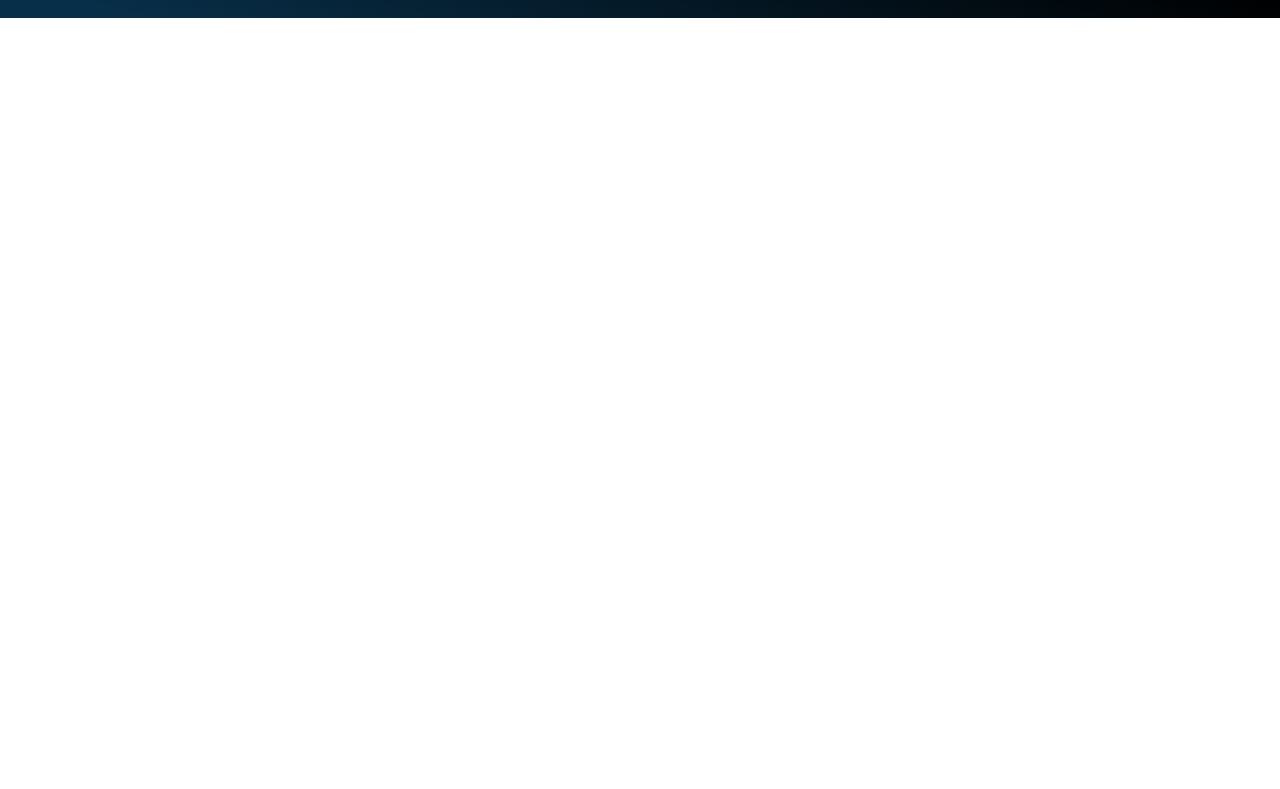
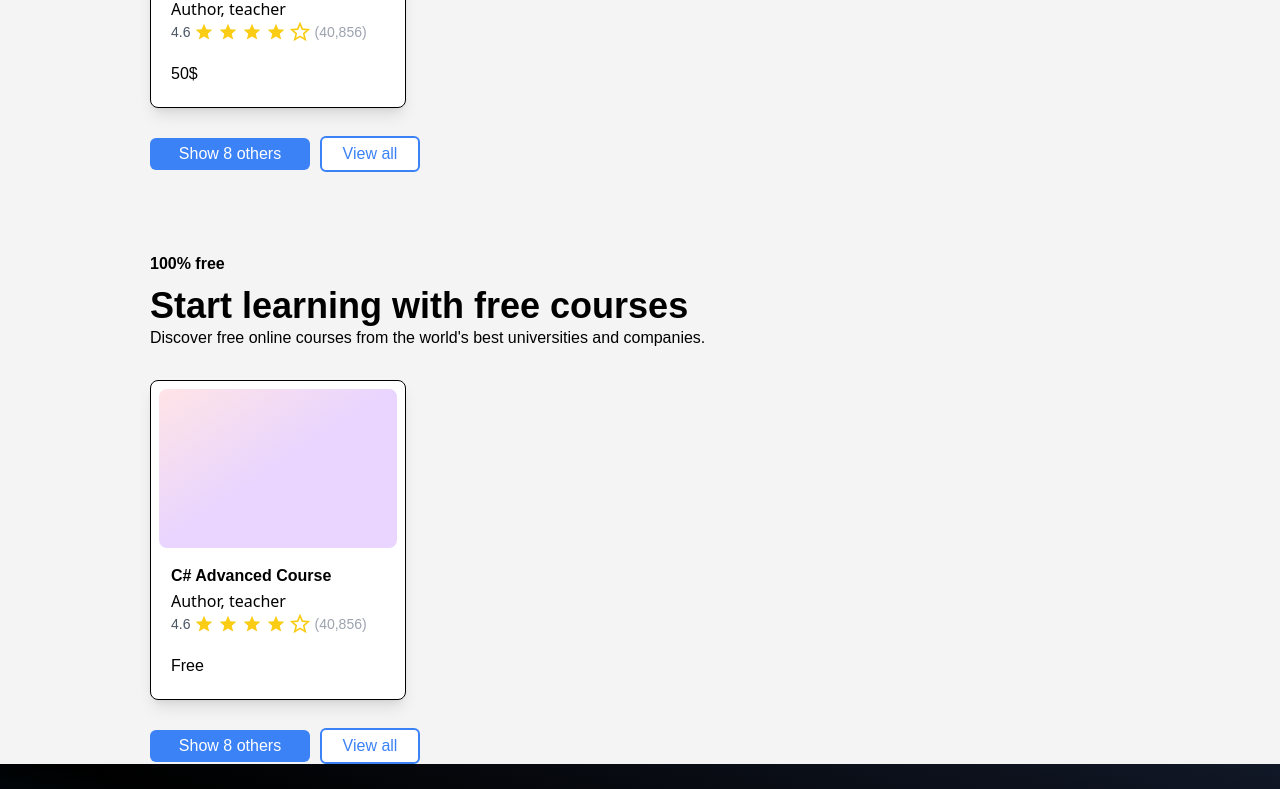
Before and after one commit to Edu-Trailblaze/Edu-Trailblaze-FE, a Next.js app in the folder EduTrailBlaze-FE/edutrailblaze/: page / in a window 1280 px wide. Shown: the part 1200-1989 px from the top of the page. Before the commit the page ends 1218 px from the top, so only its background shows below. Built offline with nearby package versions, Linux system fonts and the light colour scheme.

Commit message:
finish courses layout in homepage

```diff
--- a/EduTrailBlaze-FE/edutrailblaze/src/app/page.tsx
+++ b/EduTrailBlaze-FE/edutrailblaze/src/app/page.tsx
@@ -1,5 +1,6 @@
 import WebFooter from "@/components/footer";
 import WebHeader from "@/components/header";
+import HomeCourses from "@/components/home_courses";
 import ImageSlider from "@/components/image_slider";
 import Image from "next/image";
 
@@ -8,6 +9,7 @@ export default function Home() {
     <div>
       <WebHeader></WebHeader>
       <ImageSlider></ImageSlider>
+      <HomeCourses></HomeCourses>
       <WebFooter></WebFooter>
     </div>
   );
--- /dev/null
+++ b/EduTrailBlaze-FE/edutrailblaze/src/components/home_courses.tsx
@@ -0,0 +1,191 @@
+"use client";
+import React from "react";
+
+export default function HomeCourses() {
+  return (
+    <>
+    {/** Premium courses layout */}
+    <div className="bg-[#F4F4F4] px-[150px]">
+      <div>
+        <div className="mb-[30px]">
+          <p className="mb-[10px] font-bold">Invest in Yourself</p>
+          <h1 className="text-4xl font-bold">
+            Unlock Learning with Premium Courses
+          </h1>
+          <p>
+            Explore top-tier online courses from the world's leading
+            universities and companies.
+          </p>
+        </div>
+
+        <div className="transform transition duration-300 hover:scale-110 rounded-lg shadow-lg h-[20rem] w-[16rem] hover:shadow-xl bg-white border border-black">
+          <div className="bg-gradient-to-br from-rose-100 via-purple-200 to-purple-200 m-2 h-3/6 rounded-lg"></div>
+
+          <div className="px-5 pt-2 flex flex-col">
+            <h2 className="font-semibold">C# Advanced Course</h2>
+            <p className="block font-sans text-base font-light leading-relaxed text-inherit antialiased">
+              Author, teacher
+            </p>
+            {/* <!-- Rating Section --> */}
+            <div className="flex space-x-1 text-yellow-400">
+              {/* <!-- Rating text --> */}
+              <span className="text-gray-600 text-sm font-medium">4.6</span>
+              {/* <!-- Star icons --> */}
+              <svg
+                xmlns="http://www.w3.org/2000/svg"
+                fill="currentColor"
+                viewBox="0 0 24 24"
+                className="w-5 h-5"
+              >
+                <path d="M12 17.27L18.18 21l-1.64-7.03L22 9.24l-7.19-.61L12 2 9.19 8.63 2 9.24l5.46 4.73L5.82 21z" />
+              </svg>
+              <svg
+                xmlns="http://www.w3.org/2000/svg"
+                fill="currentColor"
+                viewBox="0 0 24 24"
+                className="w-5 h-5"
+              >
+                <path d="M12 17.27L18.18 21l-1.64-7.03L22 9.24l-7.19-.61L12 2 9.19 8.63 2 9.24l5.46 4.73L5.82 21z" />
+              </svg>
+              <svg
+                xmlns="http://www.w3.org/2000/svg"
+                fill="currentColor"
+                viewBox="0 0 24 24"
+                className="w-5 h-5"
+              >
+                <path d="M12 17.27L18.18 21l-1.64-7.03L22 9.24l-7.19-.61L12 2 9.19 8.63 2 9.24l5.46 4.73L5.82 21z" />
+              </svg>
+              <svg
+                xmlns="http://www.w3.org/2000/svg"
+                fill="currentColor"
+                viewBox="0 0 24 24"
+                className="w-5 h-5"
+              >
+                <path d="M12 17.27L18.18 21l-1.64-7.03L22 9.24l-7.19-.61L12 2 9.19 8.63 2 9.24l5.46 4.73L5.82 21z" />
+              </svg>
+              <svg
+                xmlns="http://www.w3.org/2000/svg"
+                fill="none"
+                stroke="currentColor"
+                strokeWidth="2"
+                viewBox="0 0 24 24"
+                className="w-5 h-5"
+              >
+                <path d="M12 17.27L18.18 21l-1.64-7.03L22 9.24l-7.19-.61L12 2 9.19 8.63 2 9.24l5.46 4.73L5.82 21z" />
+              </svg>
+              {/* <!-- Review count --> */}
+              <span className="text-gray-400 text-sm">(40,856)</span>
+            </div>
+
+            <p className="mt-5">50$</p>
+          </div>
+        </div>
+        <div className="mt-[20px]">
+          <button
+            className="w-[160px] bg-blue-500 cursor-pointer text-white px-2 py-1 mt-2 rounded-md transition duration-150 hover:bg-blue-700 mr-[10px]"
+            type="button"
+          >
+            Show 8 others
+          </button>
+          <button
+            className="w-[100px] bg-white text-blue-500 border-2 border-blue-500 cursor-pointer px-2 py-1 mt-2 rounded-md transition duration-150 hover:bg-blue-500 hover:text-white"
+            type="button"
+          >
+            View all
+          </button>
+        </div>
+      </div>
+
+      {/** Free courses layout */}
+      <div className="mt-[80px]">
+        <div className="mb-[30px]">
+          <p className="mb-[10px] font-bold">100% free</p>
+          <h1 className="text-4xl font-bold">
+          Start learning with free courses
+          </h1>
+          <p>
+          Discover free online courses from the world's best universities and companies.
+          </p>
+        </div>
+
+        <div className="transform transition duration-300 hover:scale-110 rounded-lg shadow-lg h-[20rem] w-[16rem] hover:shadow-xl bg-white border border-black">
+          <div className="bg-gradient-to-br from-rose-100 via-purple-200 to-purple-200 m-2 h-3/6 rounded-lg"></div>
+
+          <div className="px-5 pt-2 flex flex-col">
+            <h2 className="font-semibold">C# Advanced Course</h2>
+            <p className="block font-sans text-base font-light leading-relaxed text-inherit antialiased">
+              Author, teacher
+            </p>
+            {/* <!-- Rating Section --> */}
+            <div className="flex space-x-1 text-yellow-400">
+              {/* <!-- Rating text --> */}
+              <span className="text-gray-600 text-sm font-medium">4.6</span>
+              {/* <!-- Star icons --> */}
+              <svg
+                xmlns="http://www.w3.org/2000/svg"
+                fill="currentColor"
+                viewBox="0 0 24 24"
+                className="w-5 h-5"
+              >
+                <path d="M12 17.27L18.18 21l-1.64-7.03L22 9.24l-7.19-.61L12 2 9.19 8.63 2 9.24l5.46 4.73L5.82 21z" />
+              </svg>
+              <svg
+                xmlns="http://www.w3.org/2000/svg"
+                fill="currentColor"
+                viewBox="0 0 24 24"
+                className="w-5 h-5"
+              >
+                <path d="M12 17.27L18.18 21l-1.64-7.03L22 9.24l-7.19-.61L12 2 9.19 8.63 2 9.24l5.46 4.73L5.82 21z" />
+              </svg>
+              <svg
+                xmlns="http://www.w3.org/2000/svg"
+                fill="currentColor"
+                viewBox="0 0 24 24"
+                className="w-5 h-5"
+              >
+                <path d="M12 17.27L18.18 21l-1.64-7.03L22 9.24l-7.19-.61L12 2 9.19 8.63 2 9.24l5.46 4.73L5.82 21z" />
+              </svg>
+              <svg
+                xmlns="http://www.w3.org/2000/svg"
+                fill="currentColor"
+                viewBox="0 0 24 24"
+                className="w-5 h-5"
+              >
+                <path d="M12 17.27L18.18 21l-1.64-7.03L22 9.24l-7.19-.61L12 2 9.19 8.63 2 9.24l5.46 4.73L5.82 21z" />
+              </svg>
+              <svg
+                xmlns="http://www.w3.org/2000/svg"
+                fill="none"
+                stroke="currentColor"
+                strokeWidth="2"
+                viewBox="0 0 24 24"
+                className="w-5 h-5"
+              >
+                <path d="M12 17.27L18.18 21l-1.64-7.03L22 9.24l-7.19-.61L12 2 9.19 8.63 2 9.24l5.46 4.73L5.82 21z" />
+              </svg>
+              {/* <!-- Review count --> */}
+              <span className="text-gray-400 text-sm">(40,856)</span>
+            </div>
+
+            <p className="mt-5">Free</p>
+          </div>
+        </div>
+        <div className="mt-[20px]">
+          <button
+            className="w-[160px] bg-blue-500 cursor-pointer text-white px-2 py-1 mt-2 rounded-md transition duration-150 hover:bg-blue-700 mr-[10px]"
+            type="button"
+          >
+            Show 8 others
+          </button>
+          <button
+            className="w-[100px] bg-white text-blue-500 border-2 border-blue-500 cursor-pointer px-2 py-1 mt-2 rounded-md transition duration-150 hover:bg-blue-500 hover:text-white"
+            type="button"
+          >
+            View all
+          </button>
+        </div>
+      </div>
+      </div>
+    </>
+  );
+}
```
Also changed, not shown: EduTrailBlaze-FE/edutrailblaze/src/components/image_slider.tsx (line endings or trailing spaces).
